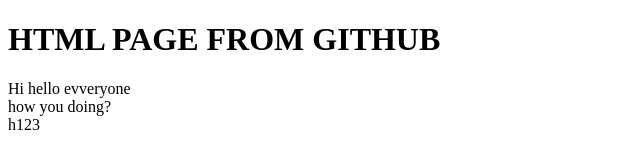
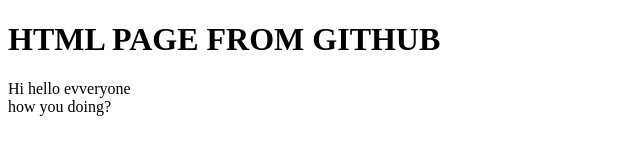
Before and after one commit to AayushKumar2000/testCloud, a plain HTML site: page index.html in a window 1280 px wide. Shown: the full height of the page, 0-640 px from the left. Drawn offline with Linux system fonts and the light colour scheme.

Commit message:
next commit

```diff
--- a/index.html
+++ b/index.html
@@ -6,7 +6,7 @@
 <div>
  <div>Hi hello evveryone </div>
  <div>how you doing?</div>
- <div>h123</div>
+
 </div>
 </body>
 </html>
```
